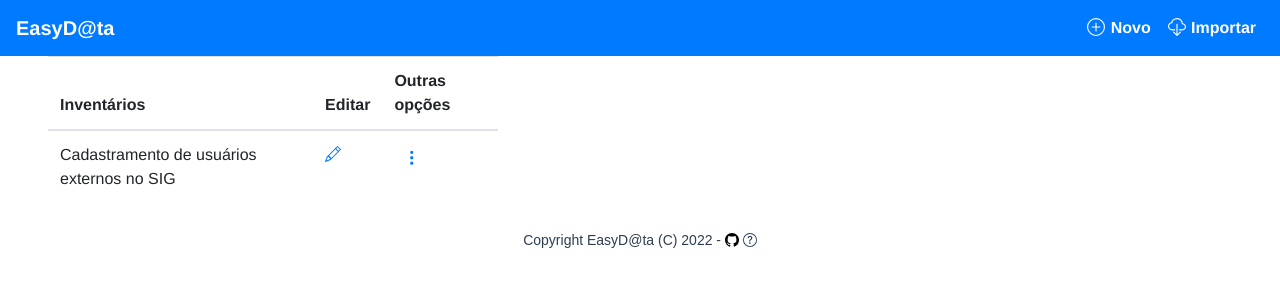
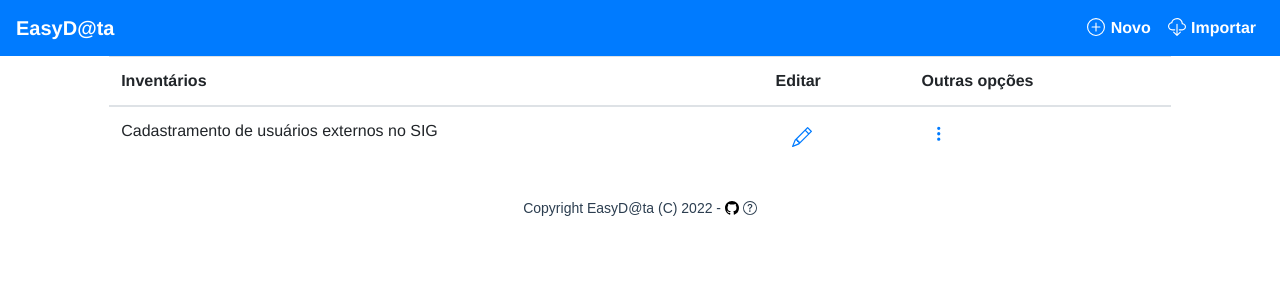
Before and after one commit to paulojunior-ufla/easydata, a Vue app: page / in a window 1280 px wide. Shown: the top 300 px of the page. Built offline with nearby package versions, Linux system fonts and the light colour scheme.

Commit message:
fix(table): fix table align and table button

```diff
--- a/src/components/SidebarInventarioDados.vue
+++ b/src/components/SidebarInventarioDados.vue
@@ -89,7 +89,7 @@ export default {
 }
 
 .bm-overlay {
-  background: rgba(0, 0, 0, 0.3);
+  background: initial;
 }
 .bm-item-list {
   color: #b8b7ad;
--- a/src/components/TableInventarioDados.vue
+++ b/src/components/TableInventarioDados.vue
@@ -2,7 +2,9 @@
   <div>
     <b-table hover :items="items" :fields="fields">
       <template #cell(editar)>
-          <a href="cadastrarInventario/"><b-icon icon="pencil" variant="primary"/></a>
+        <b-link to="/cadastrarInventario" class="nav-link">
+          <b-icon icon="pencil" variant="primary"/>
+        </b-link>
       </template>
       <template #cell(opcoes)="data">
         <b-dropdown variant="outline" no-caret title="Opções" size="sm">
--- a/src/views/HomeView.vue
+++ b/src/views/HomeView.vue
@@ -1,5 +1,5 @@
 <template>
-  <div class="home">
+  <div>
       <b-row class="justify-content-md-center">
         <b-col cols="10">
           <table-inventario-dados msg="Welcome to Your Vue.js App"/>
```
